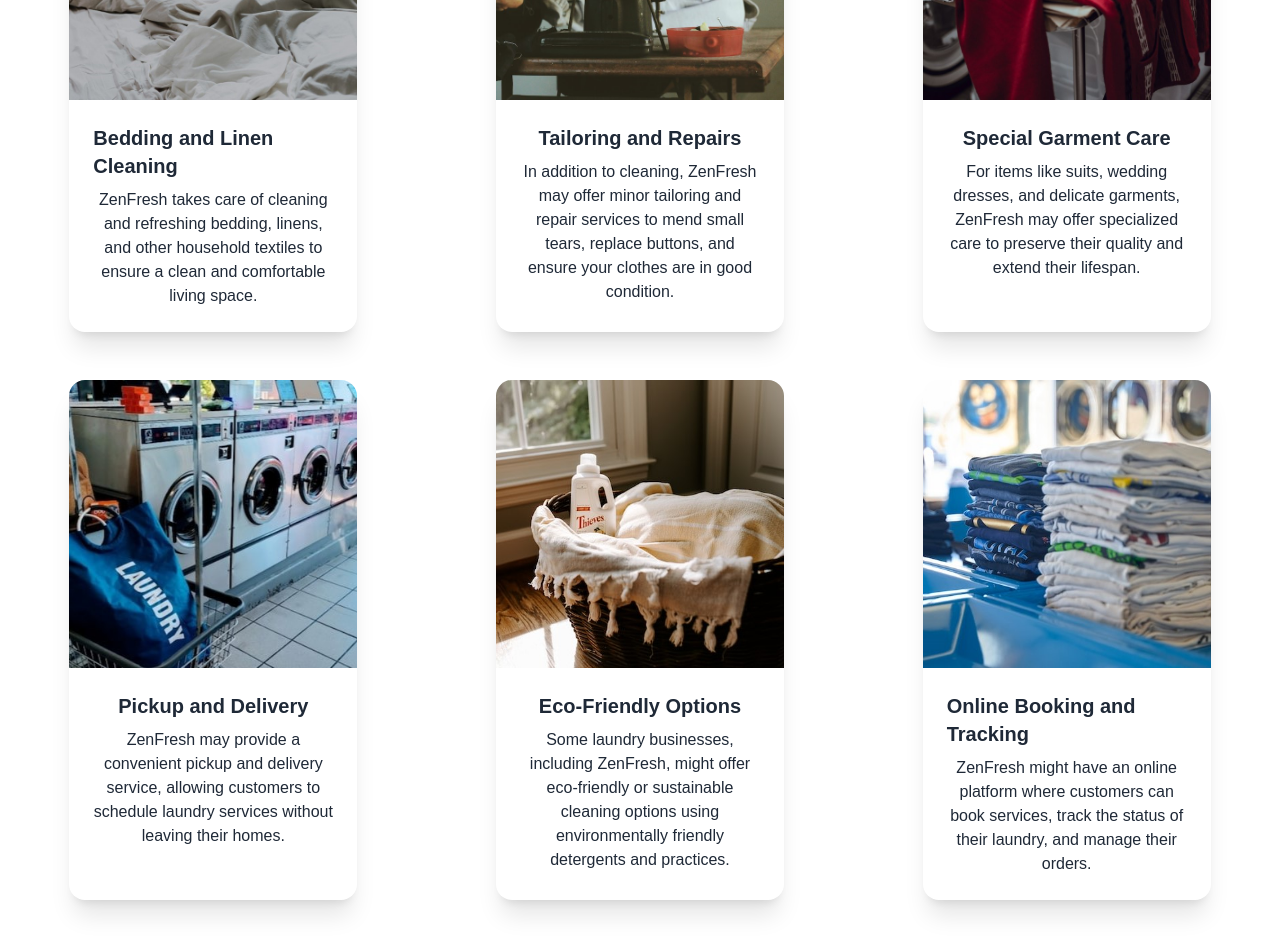
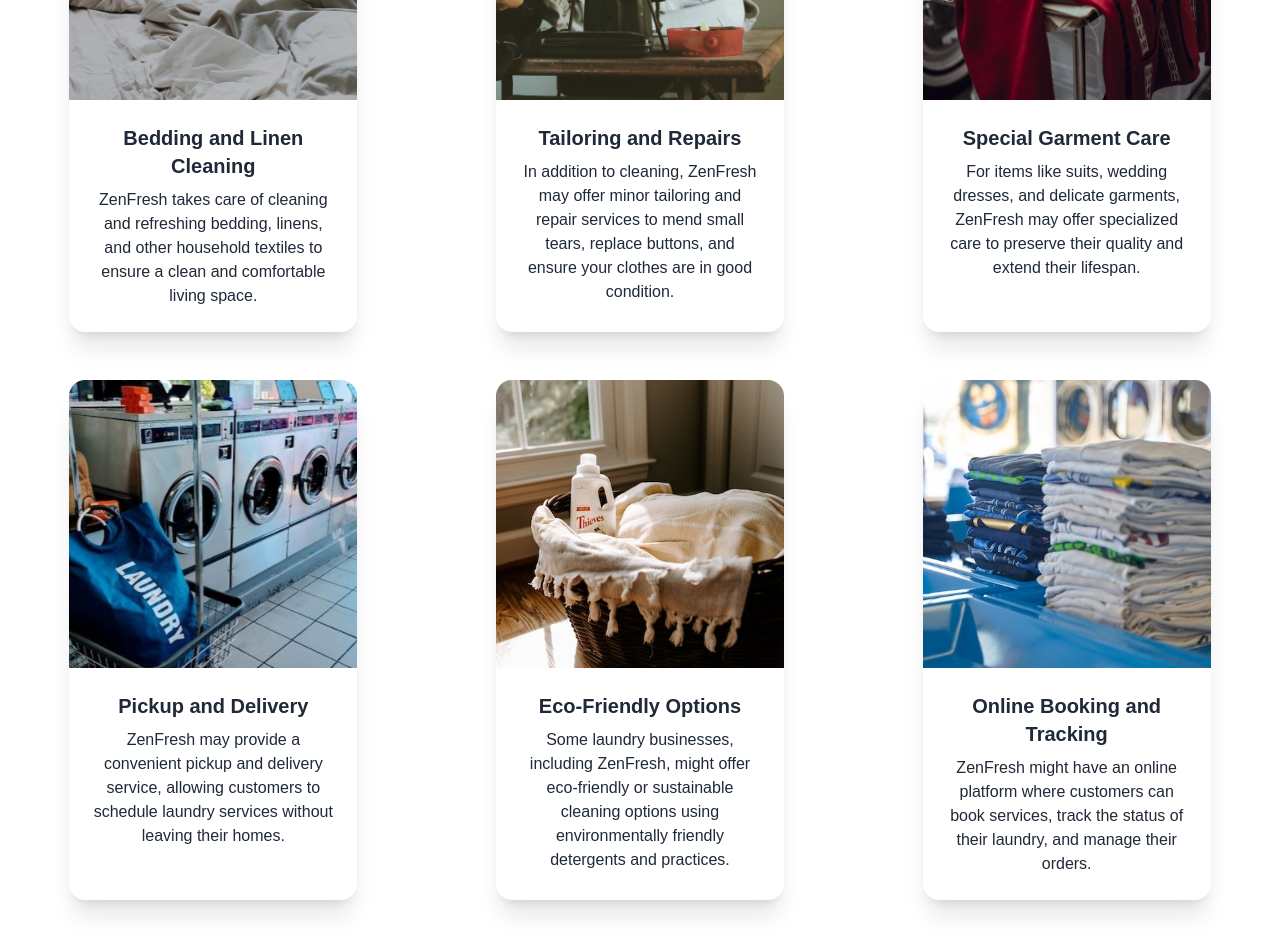
Before and after one commit to jihadable/zenfresh, a React (Vite) app: page /services in a window 1280 px wide. Shown: the part 1740-2685 px from the top of the page. Built offline with nearby package versions, Linux system fonts and the light colour scheme; a web font is replaced by a local one.

Commit message:
fix some styles

```diff
--- a/src/components/OurServices.jsx
+++ b/src/components/OurServices.jsx
@@ -69,7 +69,7 @@ export default function OurServices(){
                         <div className="card w-72 shadow-xl mobile:w-full tablet:w-[30%]" key={index}>
                             <figure><img src={service.img} alt="Image" /></figure>
                             <div className="card-body p-6">
-                                <h2 className="card-title justify-center">{service.title}</h2>
+                                <h2 className="card-title justify-center text-center">{service.title}</h2>
                                 <p className="text-center">{service.text}</p>
                             </div>
                         </div>
```
Also changed, not shown: plan.txt.
